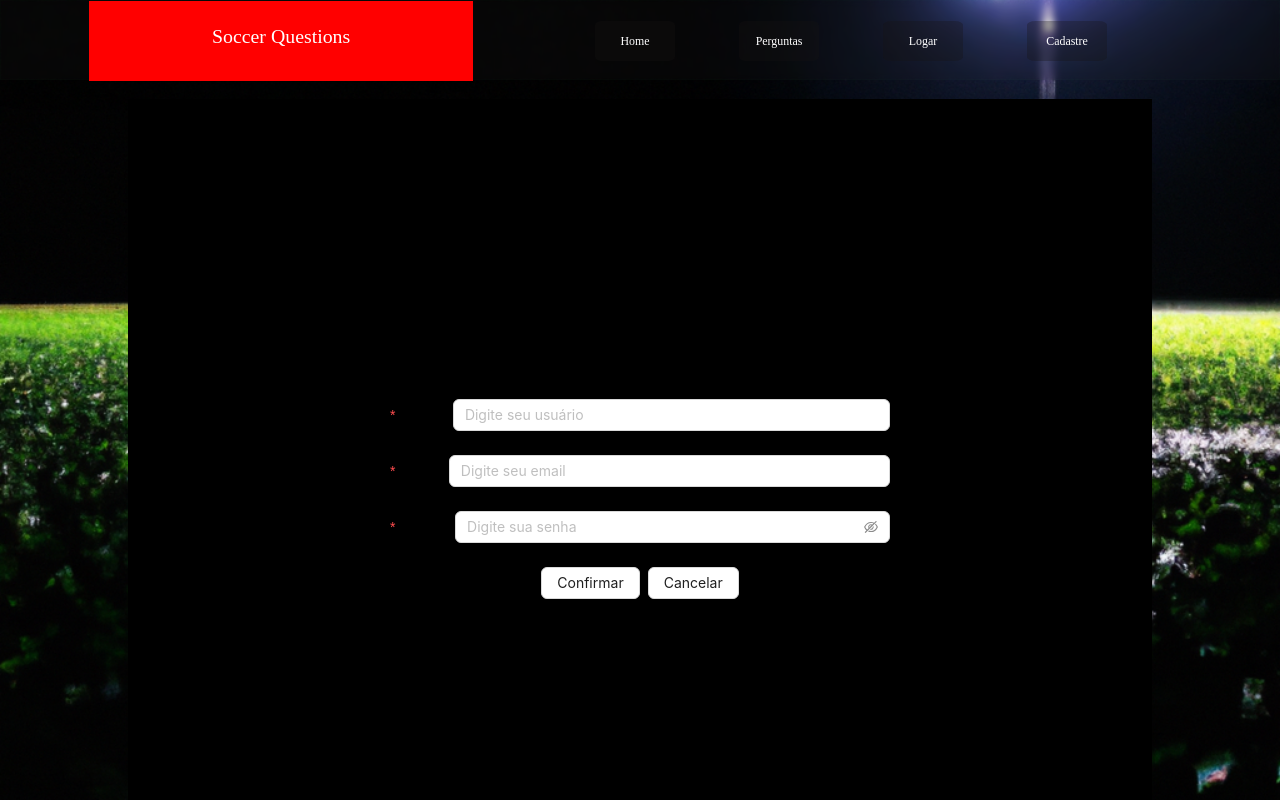
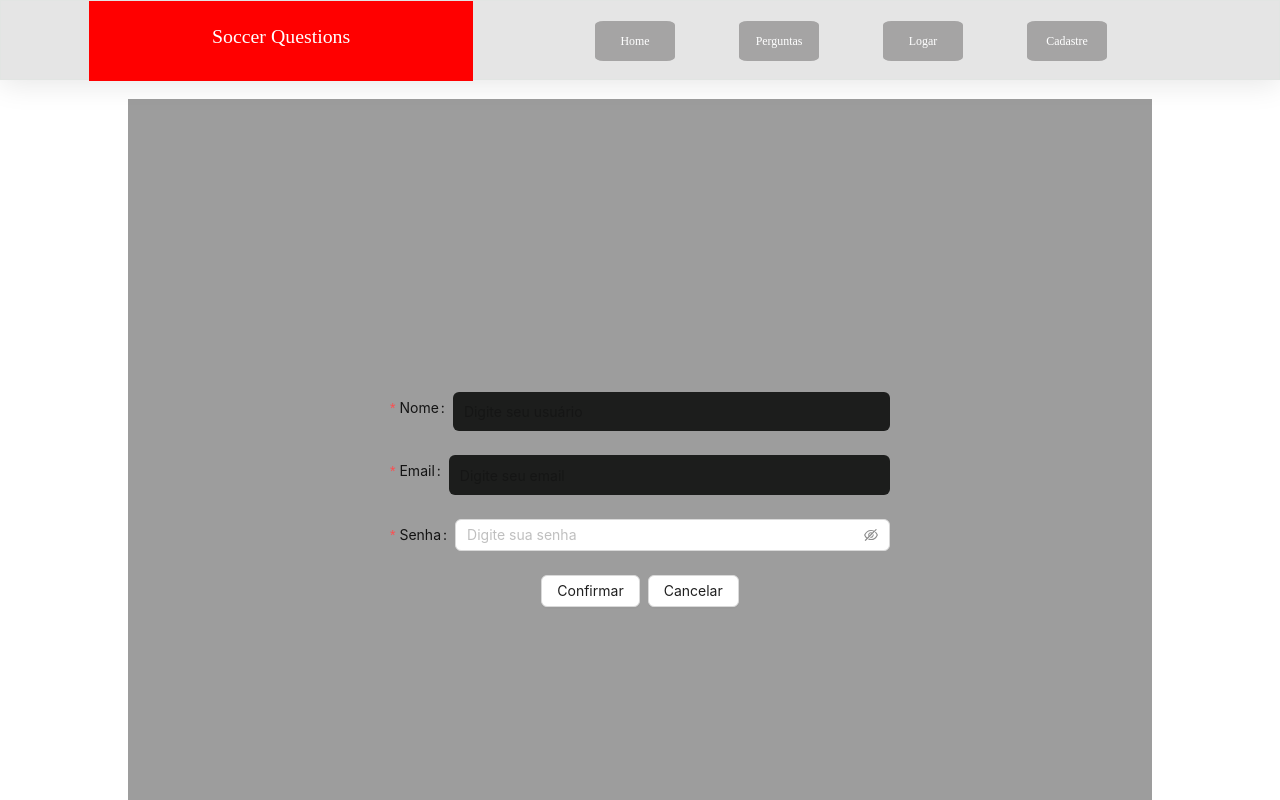
Before and after one commit to RafaelCss/FrontQuiz, a Next.js app: page /Logar in a window 1280 px wide. Shown: the top 800 px of the page. Built offline with nearby package versions, Linux system fonts and the light colour scheme; a web font is replaced by a local one.

Commit message:
10-04 ajuste carossel home

```diff
--- a/src/Components/Container/Central/style.tsx
+++ b/src/Components/Container/Central/style.tsx
@@ -12,7 +12,7 @@ const ContentMod = styled(Content)`
   background-position: center;
   // background-attachment: fixed;
   // object-fit: cover;
-  background-image: url(${CampoDeFutebol.src});
+  // background-image: url(${CampoDeFutebol.src});
   // background-repeat:no-repeat;
   //  background-attachment: scroll;
 `;
--- a/src/Components/Container/Lista/style.tsx
+++ b/src/Components/Container/Lista/style.tsx
@@ -7,9 +7,10 @@ const ContainerLista = styled.main`
   align-items: center;
   margin-top: 10rem;
   margin-bottom: 10rem;
-  background-color: black;
+  background-color: #0c0c0c66;
   width: 80vw;
   height: 100vh;
+  color: black;
 `;
 
 export default ContainerLista;
--- a/src/Components/Entidade/Home/index.tsx
+++ b/src/Components/Entidade/Home/index.tsx
@@ -1,6 +1,5 @@
 import React from 'react';
 import { Carousel } from 'antd';
-import ContainerLista from '../../Container/Lista/style';
 
 const contentStyle: React.CSSProperties = {
   margin: 0,
--- a/src/Components/Entidade/Login/formulario/index.tsx
+++ b/src/Components/Entidade/Login/formulario/index.tsx
@@ -1,3 +1,4 @@
+import { InputMod, InputPasswordMod } from '@/src/Components/Input/style';
 import { Button, Form, Input, Space } from 'antd';
 import { useForm } from 'antd/es/form/Form';
 import { useState } from 'react';
@@ -10,7 +11,7 @@ interface IFormulario {
 }
 
 const placeHolder = (item: string) => `Digite ${item}`;
-const { Password } = Input;
+
 function Formulario() {
   const [form] = Form.useForm<IFormulario>();
 
@@ -23,24 +24,25 @@ function Formulario() {
   function cancelarEnvio() {
     form.resetFields();
   }
+
   return (
     <Form id="form" form={form}>
-      <Form.Item name={['nome']} label={'Nome'} rules={[{ required: true }]}>
-        <Input
+      <Form.Item name={['nome']} label="Nome" rules={[{ required: true }]}>
+        <InputMod
           name="nome"
           placeholder={placeHolder('seu usuário')}
           autoComplete="off"
         />
       </Form.Item>
       <Form.Item name={['email']} label={'Email'} rules={[{ required: true }]}>
-        <Input
+        <InputMod
           name="email"
           placeholder={placeHolder('seu email')}
           autoComplete="off"
         />
       </Form.Item>
       <Form.Item name={['senha']} label={'Senha'} rules={[{ required: true }]}>
-        <Password
+        <Input.Password
           name="senha"
           placeholder={placeHolder('sua senha')}
           autoComplete="off"
--- /dev/null
+++ b/src/Components/Input/style.tsx
@@ -0,0 +1,16 @@
+import { Input } from 'antd';
+import styled from 'styled-components';
+
+export const InputMod = styled(Input)`
+  height: 4rem;
+  background: #151615f1;
+  border: none;
+  color: white;
+`;
+
+export const InputPasswordMod = styled(Input.Password)`
+  height: 4rem;
+  background: #151615f1;
+  border: none;
+  color: white;
+`;
```
